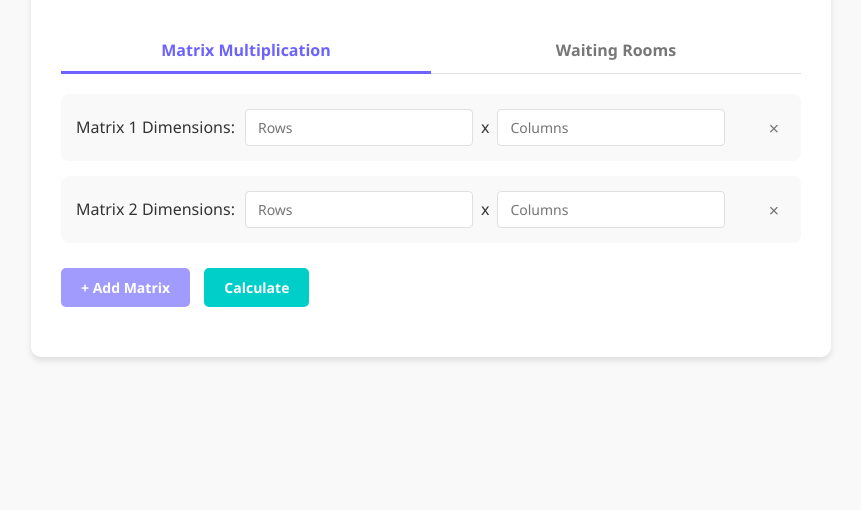
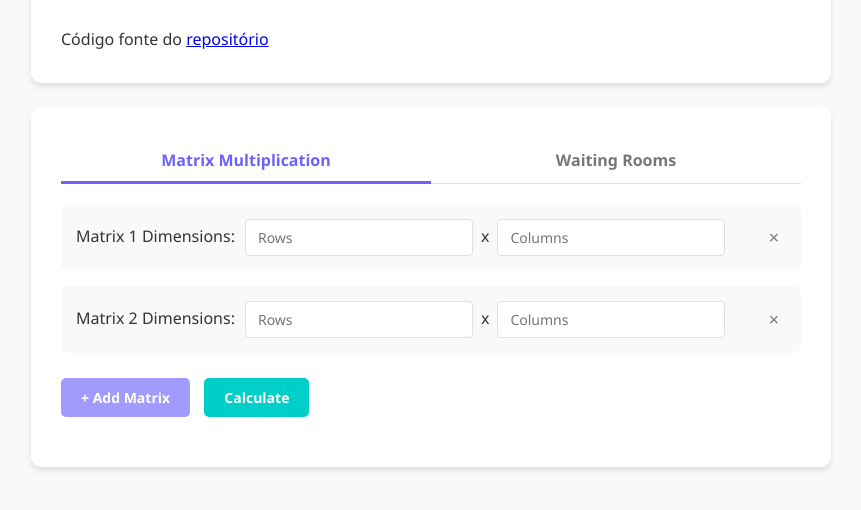
Before and after one commit to azevedev/paa, a plain HTML site: page index.html in a window 1280 px wide. Shown: the part 104-614 px from the top of the page, without its empty margins (209-1070 px from the left). Drawn offline with Linux system fonts and the light colour scheme.

Commit message:
createing README

```diff
--- a/index.html
+++ b/index.html
@@ -7,9 +7,13 @@
     <link rel="stylesheet" href="./style.css">
 </head>
 <body>
-    <div class="container">
+    <div class="container" style="margin-bottom: 24px;">
         <h1>Algorithm Calculator</h1>
 
+        Código fonte do <a href="https://github.com/azevedev/paa" target="_blank">repositório</a>
+    </div>
+
+    <div class="container">
         <div class="tab-switcher">
             <button id="matrix-tab-btn" class="active">Matrix Multiplication</button>
             <button id="rooms-tab-btn">Waiting Rooms</button>
```
Also changed, not shown: 1 other file.
